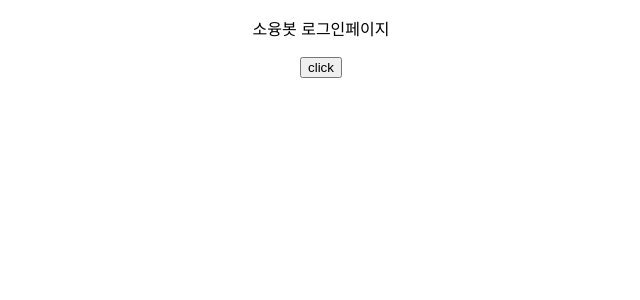
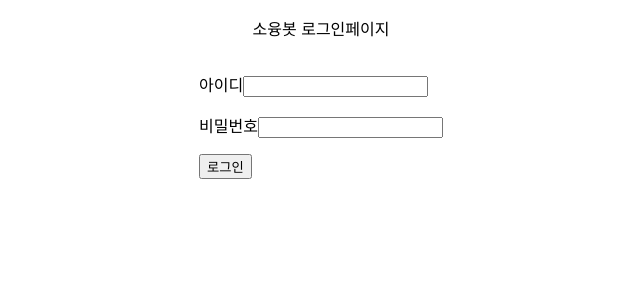
Before and after one commit to MLifeFam/SYB-web, a React (Create React App) app: page / in a window 1280 px wide. Shown: the top 300 px of the page, without its empty margins (319-959 px from the left). Built offline with nearby package versions, Linux system fonts and the light colour scheme.

Commit message:
로그인 페이지 / 메인 페이지 분리

```diff
--- a/package.json
+++ b/package.json
@@ -8,6 +8,8 @@
     "@testing-library/user-event": "^7.1.2",
     "react": "^16.13.1",
     "react-dom": "^16.13.1",
+    "react-router": "^5.2.0",
+    "react-router-dom": "^5.2.0",
     "react-scripts": "3.4.3"
   },
   "scripts": {
--- a/src/App.css
+++ b/src/App.css
@@ -1,38 +1,3 @@
-.App {
-  text-align: center;
+div {
+  height:100%;
 }
-
-.App-logo {
-  height: 40vmin;
-  pointer-events: none;
-}
-
-@media (prefers-reduced-motion: no-preference) {
-  .App-logo {
-    animation: App-logo-spin infinite 20s linear;
-  }
-}
-
-.App-header {
-  background-color: #282c34;
-  min-height: 100vh;
-  display: flex;
-  flex-direction: column;
-  align-items: center;
-  justify-content: center;
-  font-size: calc(10px + 2vmin);
-  color: white;
-}
-
-.App-link {
-  color: #61dafb;
-}
-
-@keyframes App-logo-spin {
-  from {
-    transform: rotate(0deg);
-  }
-  to {
-    transform: rotate(360deg);
-  }
-}
--- a/src/App.js
+++ b/src/App.js
@@ -1,14 +1,25 @@
-import React from 'react';
+import React, {Component,useState} from 'react';
+import { Link, Route, Switch, BrowserRouter as Router } from "react-router-dom"
+import Login from "./pages/Login"
+import MainPage from "./pages/MainPage"
 import './App.css';
+import './pages/Login.css';
 
-function App() {
-  let i=0;
+class App extends Component {
+  render(){
   return (
-    <div className="App">
-      <p>소융봇 로그인페이지</p>
-      <button onClick={()=> {i++; alert(i);}}>click</button>
+    <div>
+      <Router>
+        <Switch>
+          <Route path="/" component={Login} exact/>
+          <Route path="/main" component={MainPage} exact/>
+        </Switch>
+      </Router>
     </div>
   );
+  }
 }
 
+
+
 export default App;
--- /dev/null
+++ b/src/pages/Login.css
@@ -0,0 +1,6 @@
+.container {
+    display:flex;
+    flex-direction:column;
+    align-items:center;
+    justify-content:center;
+}
--- /dev/null
+++ b/src/pages/Login.js
@@ -0,0 +1,28 @@
+import React , { Component } from 'react';
+import { Link, Route, Switch, BrowserRouter as Router } from "react-router-dom"
+import './Login.css';
+
+class Login extends Component{
+    render(){
+        return(
+            <div className="container">
+                <p>소융봇 로그인페이지</p>
+                    <form name="login_form" action="">
+                        <p>
+                            아이디
+                            <input type="text"></input>
+                        </p>
+                        <p>
+                            비밀번호
+                            <input type="password"></input>
+                        </p>
+                        <Link to="/main">
+                          <button style={{}}>로그인</button>
+                        </Link>
+                    </form>
+            </div>
+        );
+    }
+  }
+
+export default Login;
--- /dev/null
+++ b/src/pages/MainPage.js
@@ -0,0 +1,17 @@
+import React , { Component } from 'react';
+import { Link, Route, Switch, BrowserRouter as Router } from "react-router-dom"
+
+class MainPage extends Component{
+    render(){
+        return(
+            <center>
+              <p>MainPage</p>
+              <Link to="/">
+                <button>로그아웃</button>
+              </Link>
+            </center>
+        );
+    }
+  }
+
+export default MainPage;
```
Also changed, not shown: 1 other file (tests, documents, lock files or other folders).
